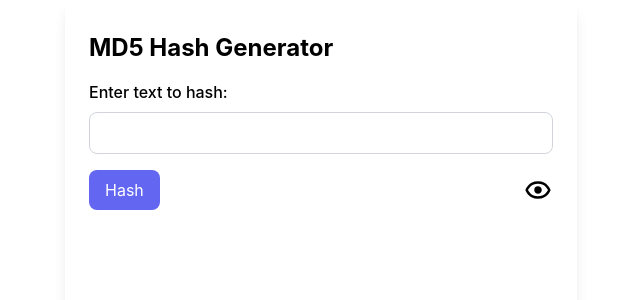
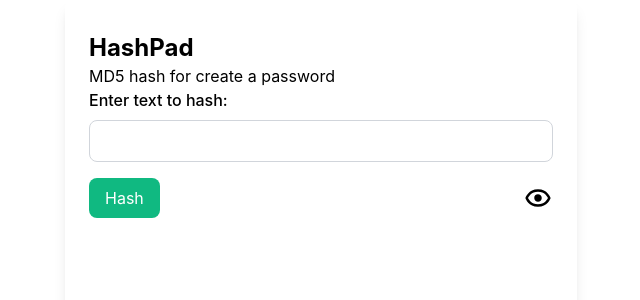
Before and after one commit to toine08/HashPad, a React (Create React App) app: page / in a window 1280 px wide. Shown: the top 300 px of the page, without its empty margins (319-959 px from the left). Built offline with nearby package versions, Linux system fonts and the light colour scheme.

Commit message:
new: change name, add better light/dark mode functionnalities

```diff
--- a/package.json
+++ b/package.json
@@ -1,5 +1,5 @@
 {
-  "name": "passwordgen",
+  "name": "HashPad",
   "version": "0.1.0",
   "private": true,
   "dependencies": {
--- a/src/App.js
+++ b/src/App.js
@@ -7,7 +7,7 @@ function App() {
   return (
     <div className="h-screen w-screen justify-center items-center ">
       <div className="dark:bg-black m-0 p-0 ">
-        <title>Hash password</title>
+        <title>HashPad</title>
         <Hasher />
       </div>
     </div>
--- a/src/components/Hasher.js
+++ b/src/components/Hasher.js
@@ -58,7 +58,8 @@ function Hasher() {
     <div className="max-w-lg mx-auto h-screen pt-8 bg-white rounded-lg shadow-lg p-6 dark:bg-black dark:text-white">
       <ToastContainer />
       <div>
-        <h2 className="text-2xl font-bold mb-4">MD5 Hash Generator</h2>
+        <h1 className="text-2xl font-bold">HashPad</h1>
+        <label className="mb-10 pb-10">MD5 hash for create a password</label>
         <div className="mb-4">
           <label htmlFor="input" className="block font-medium mb-2">
             Enter text to hash:
@@ -75,7 +76,7 @@ function Hasher() {
       <div className="flex place-content-between">
         <button
           onClick={handleHash}
-          className="bg-indigo-500 text-white py-2 px-4 rounded-lg hover:bg-indigo-700"
+          className="bg-emerald-500 text-white py-2 px-4 rounded-lg hover:bg-emerald-900"
         >
           Hash
         </button>
--- a/src/components/View.js
+++ b/src/components/View.js
@@ -20,7 +20,7 @@ function View() {
           <label className="dark: text-white block font-medium mb-2">
             Password:
           </label>
-          <table className="table-auto w-full dark: border-white dark:text-white bg-slate-700 rounded-lg border-solid ">
+          <table className="table-auto w-full dark: border-white dark:text-white bg-stone-200 dark:bg-slate-700 rounded-lg border-solid ">
             <thead>
               <tr>
                 <th className="px-4 py-2">Value</th>
```
Also changed, not shown: 1 other file (tests, documents, lock files or other folders).
